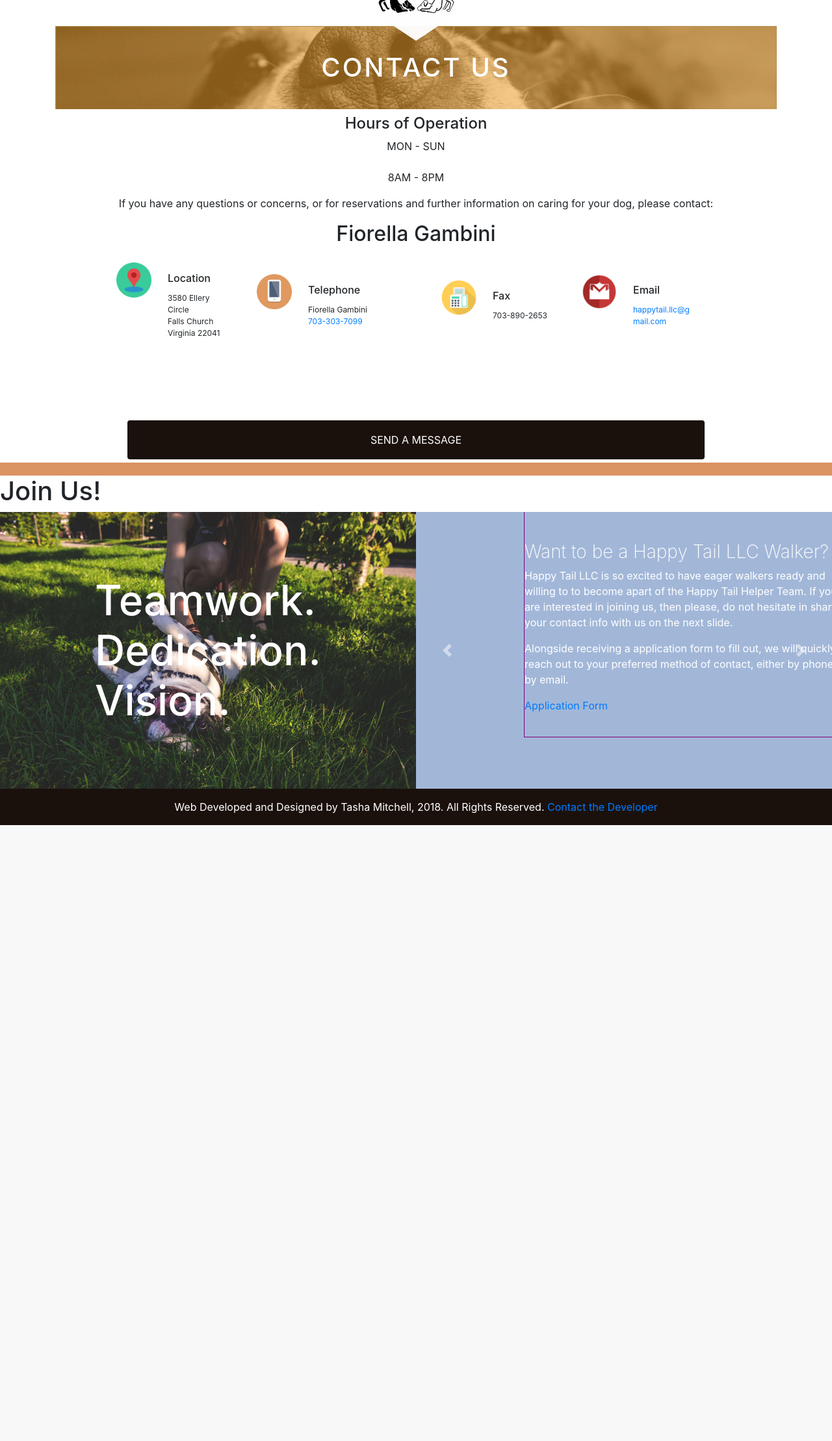
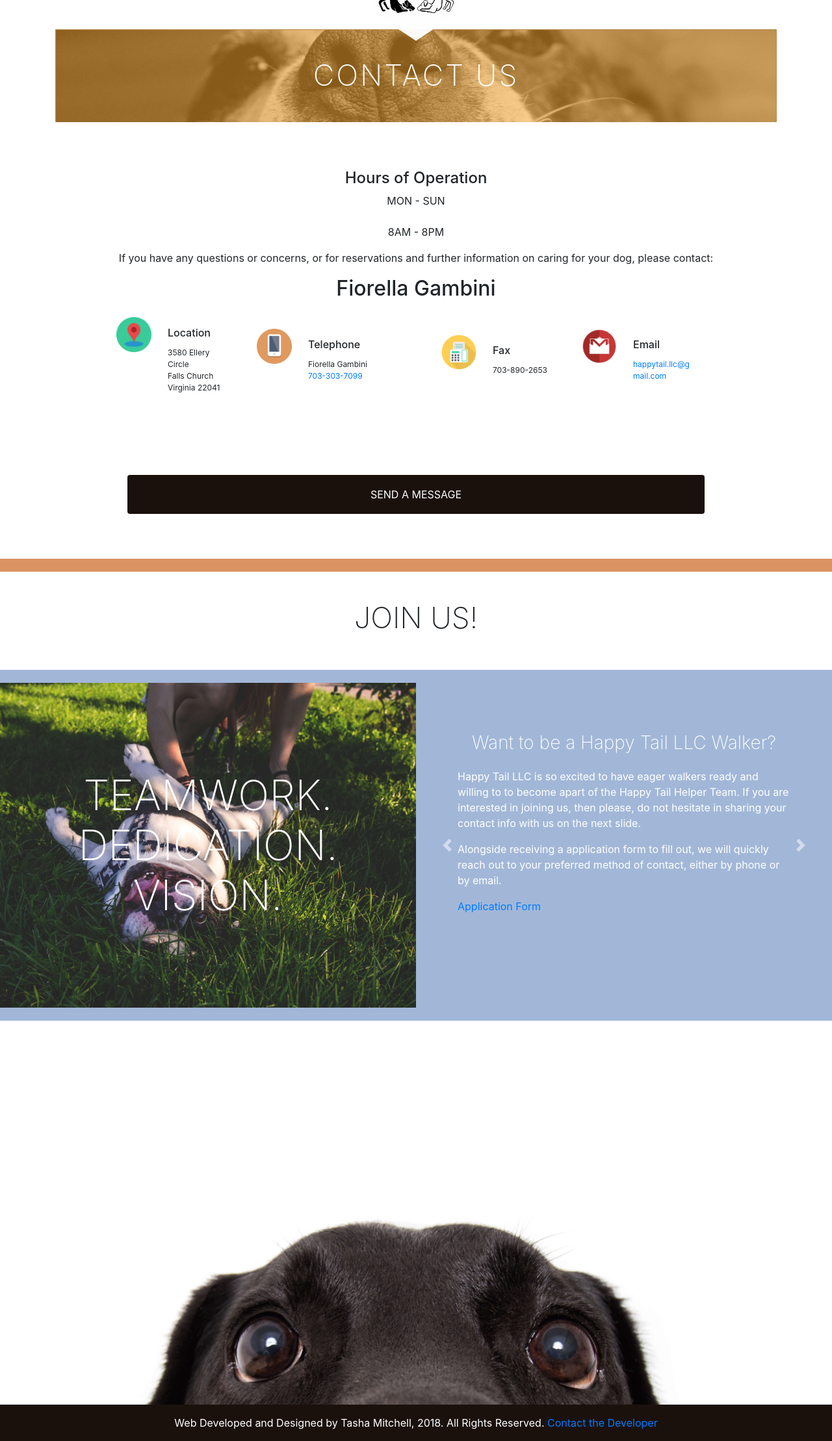
Before and after one commit to tamitchell/HappyTailLLC, a PHP site: page /contact.html in a window 1280 px wide. Shown: the part 50-2268 px from the top of the page at 65% size. Before the commit the page ends 1320 px from the top, so only its background shows below. Run offline with PHP 8.4, Linux system fonts and the light colour scheme.

Commit message:
fixed contact page;

```diff
--- a/contact.html
+++ b/contact.html
@@ -82,7 +82,7 @@
       <div class="container testimonials contact-header">
         <h1>Contact Us</h1>
 
-        <h4>Hours of Operation</h4>
+        <h4 style="margin-top: 3em;">Hours of Operation</h4>
         <p>
           MON - SUN <br />
           <br />
@@ -224,13 +224,16 @@
       <!--END Contact Icons-->
 
       <!--START Mini Divider-->
-      <hr class="third-divider" />
+      <hr style="margin-top: 4em;"class="first-divider" />
       <!--END Mini divider-->
 
       <h1>Join Us!</h1>
 
+       <!--START Mini Divider-->
+       <hr class="third-divider" />
+       <!--END Mini divider-->
       <div class="container-fluid call-to-action">
-        <div>
+        <div class="team-value-div d-none d-md-block">
           <h1>
             Teamwork. <br />
             Dedication. <br />
@@ -246,7 +249,7 @@
             <!--First Slide container START-->
             <div class="carousel-item contact-slider active">
               <!--First Slide caption-->
-              <div class="carousel-caption contact-slider-caption d-md-block">
+              <div class="carousel-caption contact-slider-caption">
                 <h3>Want to be a Happy Tail LLC Walker?</h3>
                 <section>
                   <p>
@@ -274,7 +277,7 @@
             <div class="carousel-item contact-slider">
               <!--Second Slide Caption-->
 
-              <div class="carousel-caption contact-slider-caption d-md-block">
+              <div class="carousel-caption contact-slider-caption">
                 <h3>Join the Happy Tail Team!</h3>
 
                 <form action="/action_page.php" method="post">
@@ -308,7 +311,7 @@
                     />
                   </div>
                   <div class="form-group">
-                    <label for="application" class="sr-only">Upload your job application</label>
+                    <label for="application">Upload your job application here</label>
                     <input type="file" class="form-control-file" id="application">
                   </div>
                   <button type="submit" class="btn btn-primary">Submit</button>
@@ -345,6 +348,16 @@
           <!--END Slide-->
         </div>
       </div>
+       <!--START Mini Divider-->
+       <hr class="third-divider" />
+       <!--END Mini divider-->
+
+      <img
+      src="images/photography/dog_looking_forward.jpeg"
+      class="img-fluid question"
+      alt="chocolate labrador looking forward"
+    />
+
     </main>
 
     <!--START Page Footer-->
--- a/stylesheets/components/_dividers.scss
+++ b/stylesheets/components/_dividers.scss
@@ -12,7 +12,7 @@
 .second-divider {
     margin: 0;
     height: 20px;
-    background-color: #DB9363;
+    background-color: $taupe;
     border: none;
 
 }
@@ -20,12 +20,12 @@
 .third-divider {
     margin: 0;
     height: 20px;
-    background-color: #DB9363;
+    background-color: $babyblue;
     border: none;
 }
 
 .fourth-divider {
     margin: 0;
     height: 20px;
-    background-color: #DB9363;
+    background-color: $darkbrown;
 }
--- a/stylesheets/components/_media_queries.scss
+++ b/stylesheets/components/_media_queries.scss
@@ -30,16 +30,20 @@
   }
 }
 
-// @media (max-width: 400px) {
-//   .banner-slide .carousel-item {
-//     .blog-caption {
-//         border: 1px solid green;
-//         background-color:transparent;
-//         background-image: url('./images/photography/blog-slide1-cat.jpg');
-//         background-size: cover;
-//     }
-//     .blog-caption2,
-//     .blog-caption3 {
-//     }
-//   }
-// }
+@media (max-width: 990px) {
+  .navbar {
+    li {
+      text-align: left;
+      display: block;
+      a {
+        text-align: left;
+      }
+    }
+  }
+}
+
+@media (max-width: 400px) {
+  .team-value-div {
+
+  }
+}
--- a/stylesheets/components/_sliders.scss
+++ b/stylesheets/components/_sliders.scss
@@ -4,12 +4,12 @@
 
 .banner-slide {
   padding: 0;
-  height: 30em;
+  height: 40em;
   overflow-y: hidden;
   .carousel-item {
     position: relative;
     width: 100%;
-    min-height: 30em;
+    height: 100%;
     padding: 0;
     overflow: hidden;
     .banner-img,
@@ -25,11 +25,11 @@
       @include white-to-brown-btn();
     }
 
-    .carousel-caption {
-      position: absolute;
-      top: 10%;
-      height: auto;
-    }
+    // .carousel-caption {
+    //   position: absolute;
+    //   top: 10%;
+    //   height: auto;
+    // }
     .blog-caption,
     .blog-caption2,
     .blog-caption3 {
@@ -73,21 +73,3 @@
     }
   }
 }
-#contact-slider {
-  width: 100%;
-  min-height: 100%;
-  background-color: $babyblue;
-  flex-grow: 1;
-  h3 {
-    font-weight: 200;
-    text-align: left;
-  }
-  .contact-slider-caption {
-    text-align: left;
-    width: 100%;
-    max-width: 500px;
-    min-height: 100%;
-    padding-top: 4em;
-    border: 1px solid purple;
-  }
-}
--- a/stylesheets/components/_variables.scss
+++ b/stylesheets/components/_variables.scss
@@ -18,5 +18,7 @@ $muddy-brown: #1B110C;
 $main-white: #fff;
 $orange: #DB9363;
 $babyblue: #a2b7d8;
+$darkbrown: #9E5E41;
+$taupe: #DBD0C8;
 $border-ver-1:2px solid white;
 $border-ver-2:2px solid #1B110C;
--- a/stylesheets/main.css
+++ b/stylesheets/main.css
@@ -70,14 +70,14 @@
 /*SLIDERS*/
 .banner-slide {
   padding: 0;
-  height: 30em;
+  height: 40em;
   overflow-y: hidden;
 }
 
 .banner-slide .carousel-item {
   position: relative;
   width: 100%;
-  min-height: 30em;
+  height: 100%;
   padding: 0;
   overflow: hidden;
 }
@@ -108,12 +108,6 @@
 .banner-slide .carousel-item .banner-btn a {
   text-decoration: none;
   color: white;
-}
-
-.banner-slide .carousel-item .carousel-caption {
-  position: absolute;
-  top: 10%;
-  height: auto;
 }
 
 .banner-slide .carousel-item .blog-caption,
@@ -166,29 +160,6 @@
   height: 100% !important;
 }
 
-#contact-slider {
-  width: 100%;
-  min-height: 100%;
-  background-color: #a2b7d8;
-  -webkit-box-flex: 1;
-      -ms-flex-positive: 1;
-          flex-grow: 1;
-}
-
-#contact-slider h3 {
-  font-weight: 200;
-  text-align: left;
-}
-
-#contact-slider .contact-slider-caption {
-  text-align: left;
-  width: 100%;
-  max-width: 500px;
-  min-height: 100%;
-  padding-top: 4em;
-  border: 1px solid purple;
-}
-
 /*Font-Stack*/
 /*Images and Sizing*/
 /*Colors*/
@@ -203,21 +174,21 @@
 .second-divider {
   margin: 0;
   height: 20px;
-  background-color: #DB9363;
+  background-color: #DBD0C8;
   border: none;
 }
 
 .third-divider {
   margin: 0;
   height: 20px;
-  background-color: #DB9363;
+  background-color: #a2b7d8;
   border: none;
 }
 
 .fourth-divider {
   margin: 0;
   height: 20px;
-  background-color: #DB9363;
+  background-color: #9E5E41;
 }
 
 @media (max-width: 600px) {
@@ -240,6 +211,16 @@
     text-align: center;
     text-transform: uppercase;
     font-weight: 100;
+  }
+}
+
+@media (max-width: 990px) {
+  .navbar li {
+    text-align: left;
+    display: block;
+  }
+  .navbar li a {
+    text-align: left;
   }
 }
 
@@ -292,6 +273,14 @@ body {
       -ms-flex: 1;
           flex: 1;
   padding-bottom: 00px;
+}
+
+h1 {
+  text-align: center;
+  text-transform: uppercase;
+  font-weight: 200;
+  padding: 1em;
+  font-size: 3.5vmax;
 }
 
 a:hover {
@@ -537,7 +526,6 @@ a:hover {
 .container-fluid.accordions {
   padding: 2em;
   width: 100%;
-  border: 1px solid red;
 }
 
 .container-fluid.accordions .accordion-buttons {
@@ -746,6 +734,8 @@ a:hover {
       -ms-flex-align: stretch;
           align-items: stretch;
   position: relative;
+  max-height: 500px;
+  overflow: hidden;
 }
 
 .call-to-action h1 {
@@ -757,9 +747,13 @@ a:hover {
       flex-basis: 100%;
 }
 
-.call-to-action div:first-child {
-  position: relative;
+.call-to-action #contact-slider {
   width: 100%;
+  min-height: 500px;
+  background-color: #a2b7d8;
+  -webkit-box-flex: 1;
+      -ms-flex-positive: 1;
+          flex-grow: 1;
   display: -webkit-box;
   display: -ms-flexbox;
   display: flex;
@@ -769,7 +763,37 @@ a:hover {
   -webkit-box-align: center;
       -ms-flex-align: center;
           align-items: center;
-  overflow: hidden;
+}
+
+.call-to-action #contact-slider .contact-slider {
+  position: relative;
+  margin: 0 auto;
+  min-width: 80%;
+  max-width: 300px;
+  height: 100%;
+}
+
+.call-to-action #contact-slider h3 {
+  font-weight: 200;
+  text-align: center;
+  padding: 2em 0 0.5em 0;
+}
+
+.call-to-action #contact-slider .contact-slider-caption {
+  bottom: 0px;
+  left: 0;
+  text-align: left;
+}
+
+.call-to-action #contact-slider .contact-slider-caption form {
+  display: block;
+  margin: 0 auto;
+  max-width: 300px;
+}
+
+.call-to-action div:first-child {
+  position: relative;
+  height: 100%;
 }
 
 .call-to-action div:first-child h1 {
@@ -777,16 +801,20 @@ a:hover {
   left: 50%;
   -webkit-transform: translate(-50%, -50%);
           transform: translate(-50%, -50%);
-  top: 50%;
+  top: 250px;
   color: white;
   font-size: 5vmax;
+  z-index: 1;
 }
 
 .call-to-action div:first-child img {
-  -ms-flex-negative: 0;
-      flex-shrink: 0;
-  width: 100%;
-  height: 100%;
+  position: absolute;
+  left: 50%;
+  -webkit-transform: translate(-50%, -50%);
+          transform: translate(-50%, -50%);
+  top: 200px;
+  max-width: 900px;
+  max-height: 900px;
 }
 
 .call-to-action div:nth-child(2) input {
--- a/stylesheets/main.scss
+++ b/stylesheets/main.scss
@@ -1,8 +1,6 @@
 //added enformed.io email to form
 //test email form for send-a-message
 //change prices
-//make child div fill height of parent in contact us page
-//add remaining components to contact-us
 //find password to domain site
 
 @import "./components/mixins.scss";
@@ -39,6 +37,14 @@ body {
 .main-content {
   flex: 1;
   padding-bottom: 00px;
+}
+
+h1 {
+  text-align: center;
+  text-transform: uppercase;
+  font-weight: 200;
+  padding: 1em;
+  font-size: 3.5vmax;
 }
 
 a:hover {
@@ -211,7 +217,6 @@ a:hover {
 .container-fluid.accordions {
   padding: 2em;
   width: 100%;
-  border: 1px solid red;
   .accordion-buttons {
     display: flex;
     flex-flow: row wrap;
@@ -364,29 +369,63 @@ a:hover {
   align-content: stretch;
   align-items: stretch;
   position: relative;
+  max-height: 500px;
+  overflow: hidden;
+
   h1 {
     padding: 5em;
   }
   div {
     flex-basis: 100%;
   }
-  div:first-child {
-    position: relative;
+  #contact-slider {
     width: 100%;
+    min-height: 500px;
+    background-color: $babyblue;
+    flex-grow: 1;
     display: flex;
     justify-content: center;
     align-items: center;
-    overflow: hidden;
+    .contact-slider {
+      position: relative;
+      margin: 0 auto;
+      min-width: 80%;
+      max-width: 300px;
+      height: 100%;
+    }
+    h3 {
+      font-weight: 200;
+      text-align: center;
+      padding: 2em 0 0.5em 0;
+    }
+    .contact-slider-caption {
+      bottom: 0px;
+      left: 0;
+      text-align: left;
+      form {
+        display: block;
+        margin: 0 auto;
+        max-width: 300px;
+      }
+    }
+  }
+
+  div:first-child {
+    position: relative;
+    height: 100%;
+    // overflow: hidden;
     h1 {
       @include absolute-center();
-      top: 50%;
+      top: 250px;
       color: white;
       font-size: 5vmax;
+      z-index: 1;
     }
     img {
-      flex-shrink: 0;
-      width: 100%;
-      height: 100%;
+      @include absolute-center();
+      top: 200px;
+      max-width: 900px;
+      max-height: 900px;
     }
   }
   div:nth-child(2) {
```
Also changed, not shown: about.html (+1 -89 lines), 1 other file.
